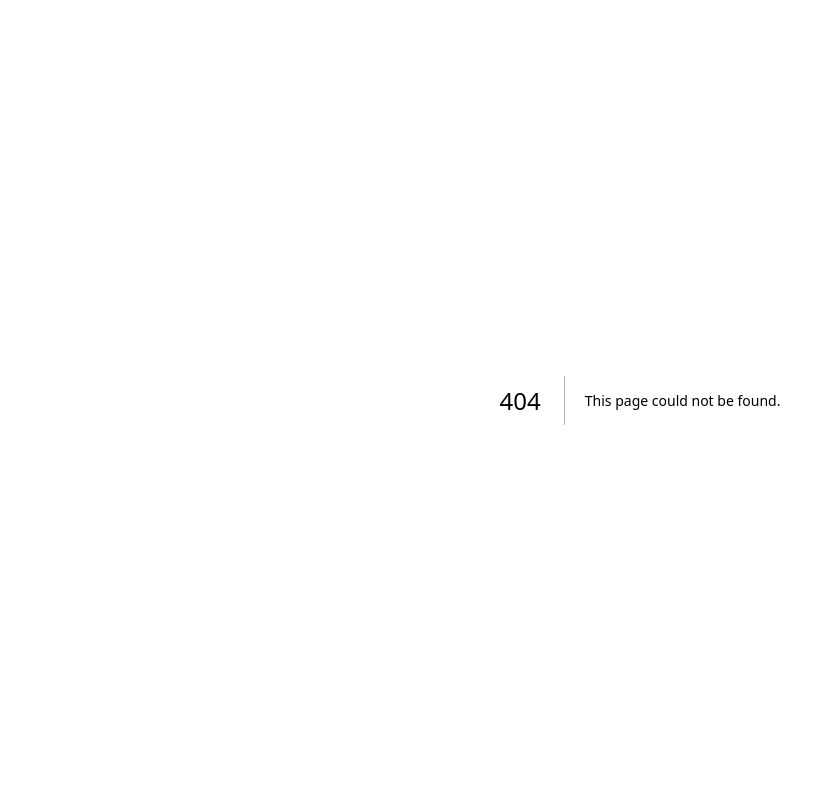
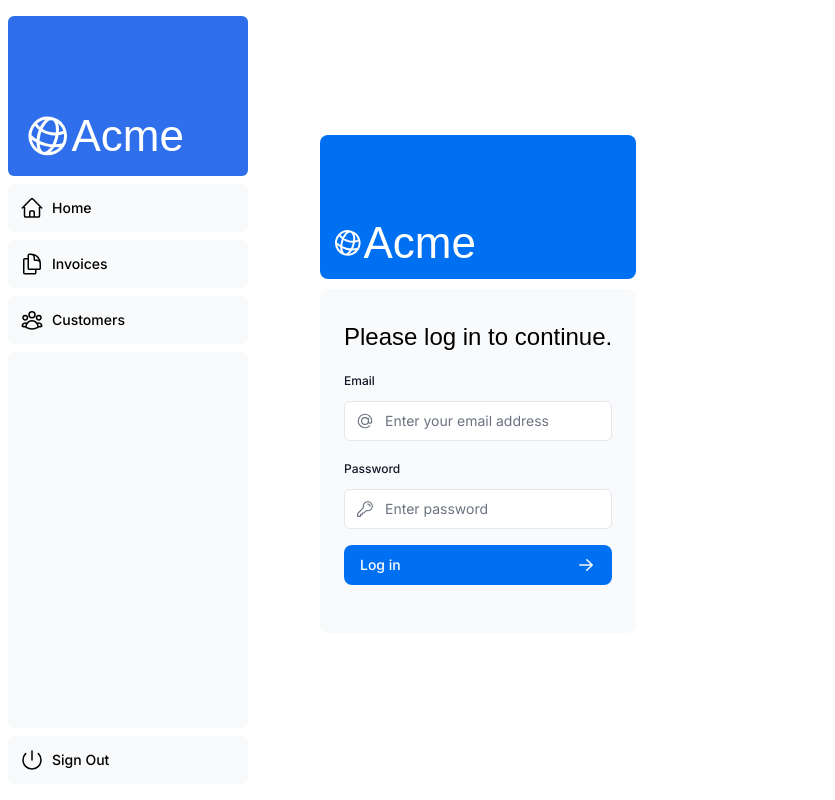
Before and after one commit to qiaohaoforever/nextjs-acme, a Next.js app: page /dashboard/login in a window 1280 px wide. Before the commit this address had no page. Shown: the whole page, without its empty margins (0-835 px from the left). Built offline with nearby package versions, Linux system fonts and the light colour scheme; a web font is replaced by a local one.

Commit message:
chapt15 auth 404

```diff
--- a/app/dashboard/invoices/page.tsx
+++ b/app/dashboard/invoices/page.tsx
@@ -6,6 +6,11 @@
 import { InvoicesTableSkeleton } from "@/app/ui/skeletons";
 import { Suspense } from "react";
 import { fetchInvoicesPages } from "@/app/lib/data";
+import { Metadata } from 'next';
+
+export const metadata: Metadata = {
+  title: 'Invoices | Acme Dashboard',
+};
 
 export default async function Page({
     searchParams,
--- a/app/dashboard/layout.tsx
+++ b/app/dashboard/layout.tsx
@@ -1,4 +1,14 @@
 import SideNav from "@/app/ui/dashboard/sidenav";
+import { Metadata } from 'next';
+
+export const metadata: Metadata = {
+    title: {
+      template: '%s | Acme Dashboard',
+      default: 'Acme Dashboard',
+    },
+    description: 'The official Next.js Learn Dashboard built with App Router.',
+    metadataBase: new URL('https://next-learn-dashboard.vercel.sh'),
+  };
 
 export default function Layout({ children }: { children: React.ReactNode}) {
     return (
--- /dev/null
+++ b/app/dashboard/login/page.tsx
@@ -0,0 +1,17 @@
+import AcmeLogo from '@/app/ui/acme-logo';
+import LoginForm from '@/app/ui/login-form';
+
+export default function LoginPage() {
+  return (
+    <main className="flex items-center justify-center md:h-screen">
+      <div className="relative mx-auto flex w-full max-w-[400px] flex-col space-y-2.5 p-4 md:-mt-32">
+        <div className="flex h-20 w-full items-end rounded-lg bg-blue-500 p-3 md:h-36">
+          <div className="w-32 text-white md:w-36">
+            <AcmeLogo />
+          </div>
+        </div>
+        <LoginForm />
+      </div>
+    </main>
+  );
+}
--- a/app/lib/actions.ts
+++ b/app/lib/actions.ts
@@ -4,6 +4,8 @@
 import { sql } from '@vercel/postgres';
 import { revalidatePath } from 'next/cache';
 import { redirect } from 'next/navigation';
+import { signIn } from '@/auth';
+import { AuthError } from 'next-auth';
 
 const FormSchema = z.object({
   id: z.string(),
@@ -102,3 +104,22 @@
         return { message: 'Database Error: Failed to Delete Invoice.' };
     }
   }
+
+export async function authenticate(
+    prevState: string | undefined,
+    formData: FormData,
+  ) {
+    try {
+      await signIn('credentials', formData);
+    } catch (error) {
+      if (error instanceof AuthError) {
+        switch (error.type) {
+          case 'CredentialsSignin':
+            return 'Invalid credentials.';
+          default:
+            return 'Something went wrong.';
+        }
+      }
+      throw error;
+    }
+}
--- a/app/ui/dashboard/sidenav.tsx
+++ b/app/ui/dashboard/sidenav.tsx
@@ -2,6 +2,7 @@
 import NavLinks from '@/app/ui/dashboard/nav-links';
 import AcmeLogo from '@/app/ui/acme-logo';
 import { PowerIcon } from '@heroicons/react/24/outline';
+import { signOut } from '@/auth';
 
 export default function SideNav() {
   return (
@@ -17,7 +18,11 @@
       <div className="flex grow flex-row justify-between space-x-2 md:flex-col md:space-x-0 md:space-y-2">
         <NavLinks />
         <div className="hidden h-auto w-full grow rounded-md bg-gray-50 md:block"></div>
-        <form>
+        <form
+          action={async () => {
+            'use server';
+            await signOut();
+          }}>
           <button className="flex h-[48px] w-full grow items-center justify-center gap-2 rounded-md bg-gray-50 p-3 text-sm font-medium hover:bg-sky-100 hover:text-blue-600 md:flex-none md:justify-start md:p-2 md:px-3">
             <PowerIcon className="w-6" />
             <div className="hidden md:block">Sign Out</div>
--- a/app/ui/login-form.tsx
+++ b/app/ui/login-form.tsx
@@ -1,3 +1,4 @@
+'use client';
 import { lusitana } from '@/app/ui/fonts';
 import {
   AtSymbolIcon,
@@ -6,10 +7,14 @@
 } from '@heroicons/react/24/outline';
 import { ArrowRightIcon } from '@heroicons/react/20/solid';
 import { Button } from './button';
+import { useFormState, useFormStatus } from 'react-dom';
+import { authenticate } from '@/app/lib/actions';
+
 
 export default function LoginForm() {
+  const [errorMessage, dispatch] = useFormState(authenticate, undefined);
   return (
-    <form className="space-y-3">
+    <form action={dispatch} className="space-y-3">
       <div className="flex-1 rounded-lg bg-gray-50 px-6 pb-4 pt-8">
         <h1 className={`${lusitana.className} mb-3 text-2xl`}>
           Please log in to continue.
@@ -56,8 +61,17 @@
           </div>
         </div>
         <LoginButton />
-        <div className="flex h-8 items-end space-x-1">
-          {/* Add form errors here */}
+        <div
+          className="flex h-8 items-end space-x-1"
+          aria-live="polite"
+          aria-atomic="true"
+        >
+          {errorMessage && (
+            <>
+              <ExclamationCircleIcon className="h-5 w-5 text-red-500" />
+              <p className="text-sm text-red-500">{errorMessage}</p>
+            </>
+          )}
         </div>
       </div>
     </form>
@@ -65,8 +79,9 @@
 }
 
 function LoginButton() {
+  const { pending } = useFormStatus();
   return (
-    <Button className="mt-4 w-full">
+    <Button className="mt-4 w-full" aria-disabled={pending}>
       Log in <ArrowRightIcon className="ml-auto h-5 w-5 text-gray-50" />
     </Button>
   );
--- /dev/null
+++ b/auth.config.ts
@@ -0,0 +1,21 @@
+import type { NextAuthConfig } from 'next-auth';
+
+export const authConfig = {
+  pages: {
+    signIn: '/login',
+  },
+  callbacks: {
+    authorized({ auth, request: { nextUrl } }) {
+      const isLoggedIn = !!auth?.user;
+      const isOnDashboard = nextUrl.pathname.startsWith('/dashboard');
+      if (isOnDashboard) {
+        if (isLoggedIn) return true;
+        return false; // Redirect unauthenticated users to login page
+      } else if (isLoggedIn) {
+        return Response.redirect(new URL('/dashboard', nextUrl));
+      }
+      return true;
+    },
+  },
+  providers: [], // Add providers with an empty array for now
+} satisfies NextAuthConfig;
--- /dev/null
+++ b/auth.ts
@@ -0,0 +1,40 @@
+import NextAuth from 'next-auth';
+import Credentials from 'next-auth/providers/credentials';
+import { authConfig } from './auth.config';
+import { z } from 'zod';
+import { sql } from '@vercel/postgres';
+import type { User } from '@/app/lib/definitions';
+import bcrypt from 'bcrypt';
+
+async function getUser(email: string): Promise<User | undefined> {
+  try {
+    const user = await sql<User>`SELECT * FROM users WHERE email=${email}`;
+    return user.rows[0];
+  } catch (error) {
+    console.error('Failed to fetch user:', error);
+    throw new Error('Failed to fetch user.');
+  }
+}
+
+export const { auth, signIn, signOut } = NextAuth({
+  ...authConfig,
+  providers: [
+    Credentials({
+      async authorize(credentials) {
+        const parsedCredentials = z
+          .object({ email: z.string().email(), password: z.string().min(6) })
+          .safeParse(credentials);
+
+        if (parsedCredentials.success) {
+          const { email, password } = parsedCredentials.data;
+          const user = await getUser(email);
+          if (!user) return null;
+          const passwordsMatch = await bcrypt.compare(password, user.password);
+          if (passwordsMatch) return user;
+        }
+        console.log('Invalid credentials');
+        return null;
+      },
+    }),
+  ],
+});
--- a/package.json
+++ b/package.json
@@ -18,6 +18,7 @@
     "bcrypt": "^5.1.1",
     "clsx": "^2.0.0",
     "next": "^14.0.2",
+    "next-auth": "^5.0.0-beta.4",
     "postcss": "8.4.31",
     "react": "18.2.0",
     "react-dom": "18.2.0",
```
Also changed, not shown: middleware.ts (added, +9 -0 lines), 1 other file (tests, documents, lock files or other folders).
